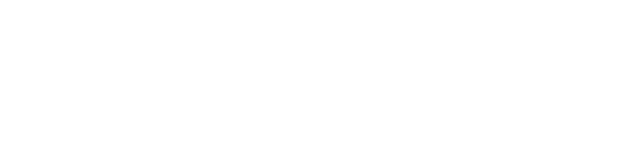
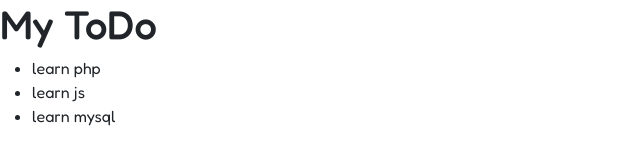
Before and after one commit to marinodilauro/vue-todolist, a plain HTML site: page index.html in a window 1280 px wide. Shown: the whole page, without its empty margins (0-640 px from the left). Drawn offline with nearby package versions, Linux system fonts and the light colour scheme.

Commit message:
Add list of tasks on screen

```diff
--- a/assets/css/style.css
+++ b/assets/css/style.css
@@ -26,6 +26,8 @@
 
 /* #region ||||| COMMON RULES ||||| */
 
-
+body {
+    font-family: "Fredoka", sans-serif;
+}
 
 /* #endregion ||||| COMMON RULES ||||| */
--- a/assets/js/main.js
+++ b/assets/js/main.js
@@ -3,7 +3,20 @@ const { createApp } = Vue;
 createApp({
   data() {
     return {
-      message: 'Hello Vue!'
+      tasks: [
+        {
+          name: 'learn php',
+          done: false
+        },
+        {
+          name: 'learn js',
+          done: false
+        },
+        {
+          name: 'learn mysql',
+          done: false
+        }
+      ]
     }
   }
 }).mount('#app')
--- a/index.html
+++ b/index.html
@@ -8,7 +8,8 @@
     <!-- Google font link -->
     <link rel="preconnect" href="https://fonts.googleapis.com">
     <link rel="preconnect" href="https://fonts.gstatic.com" crossorigin>
-    <link href="https://fonts.googleapis.com/css2?family=Fredoka:wdth,wght@75..125,300..700&display=swap"
+    <link
+        href="https://fonts.googleapis.com/css2?family=Fredoka:wght@300..700&family=Lexend:wght@100..900&family=Vidaloka&display=swap"
         rel="stylesheet">
 
     <!-- Bootstrap CSS link -->
@@ -23,7 +24,18 @@
 
 <body>
 
-    <div id="app"></div>
+    <div id="app">
+
+        <h1>My ToDo</h1>
+
+        <ul>
+            <li v-for="(task, index) in tasks">
+                <span> {{tasks[index].name}} </span>
+            </li>
+        </ul>
+
+
+    </div>
 
 
     <!-- Bootstrap JS link -->
```
